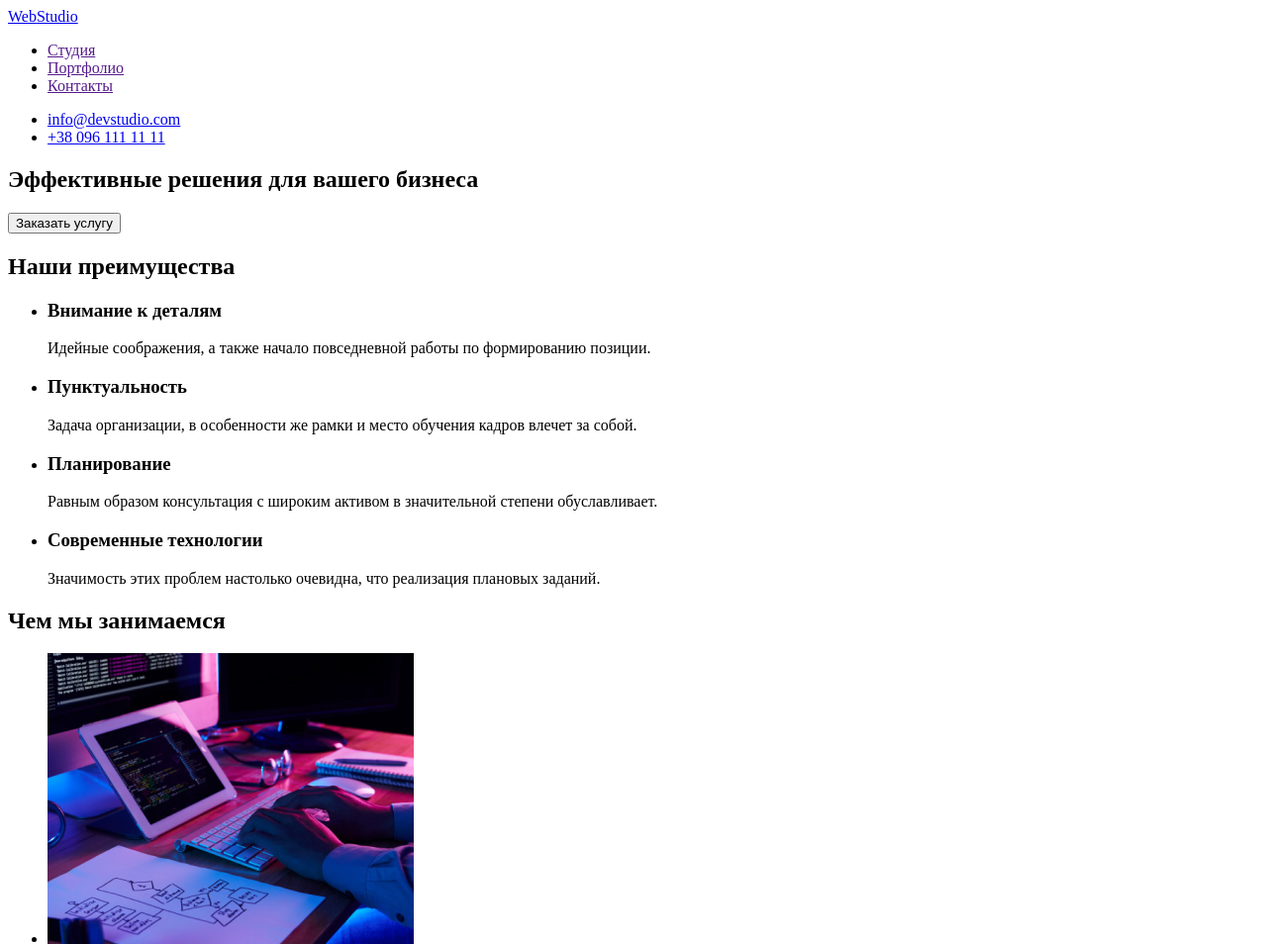
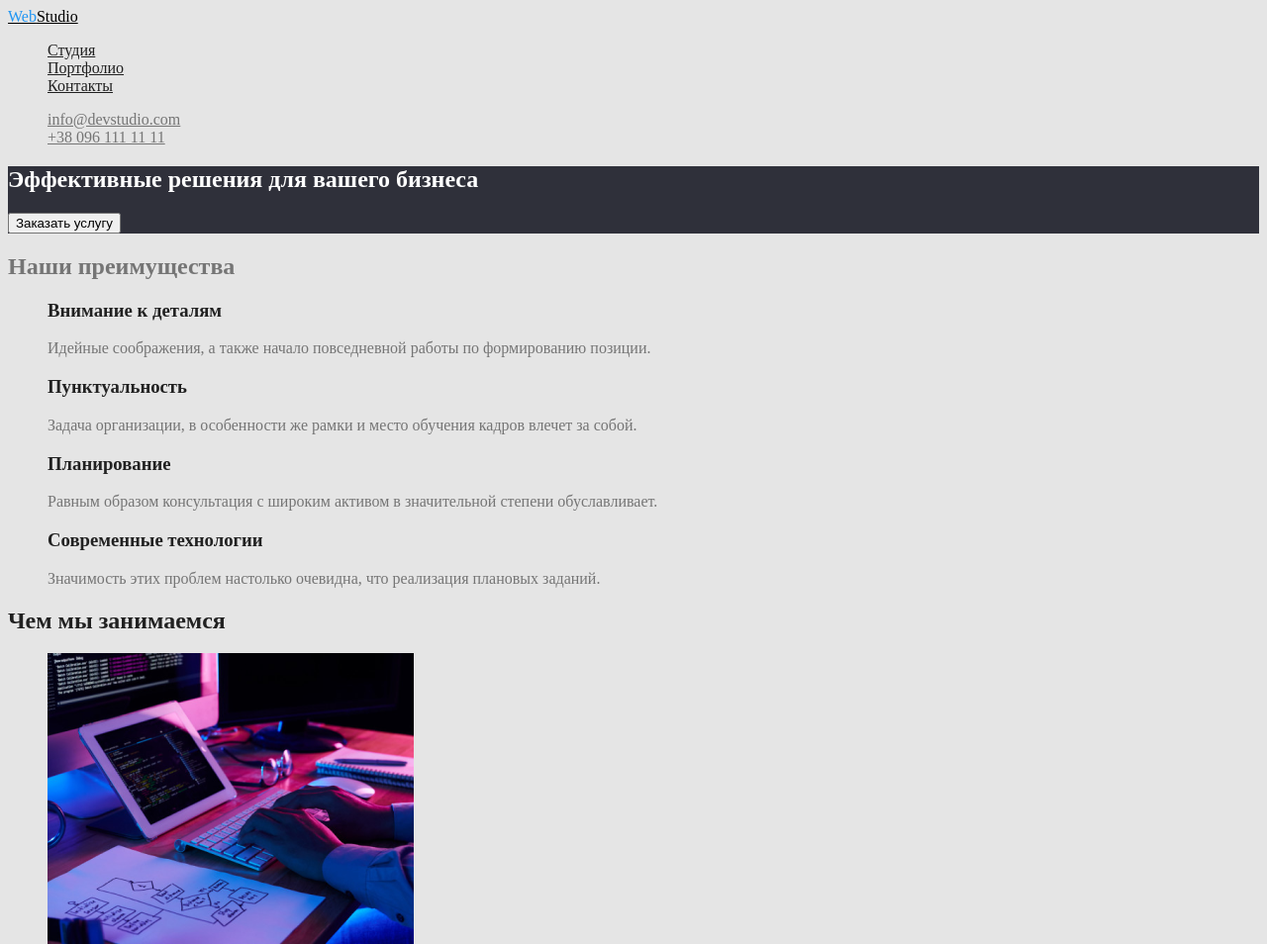
Before and after one commit to KateShepel/goit-markup-hw-02, a plain HTML site: page index.html in a window 1280 px wide. Shown: the top 954 px of the page at 99% size. Drawn offline with Linux system fonts and the light colour scheme.

Commit message:
Добавляет цвет текста

```diff
--- a/css/styles.css
+++ b/css/styles.css
@@ -1,6 +1,67 @@
-/* цвет основного текста #212121 */
-/* вторичный цвет текста #757575 */
-/* белый #FFFFFF */
+:root {
+  --primary-text-color: #757575;
+  --title-text-color: #212121;
+  --accent-color: #2196f3;
+  --primary-bg-color: #ffffff;
+}
+
+/* вторичный цвет текста, так как их не много #212121 (все заголовки) */
+/* основной цвет текста, тот которого больше всего на странице #757575 */
+/* белый #FFFFFF (первая секция с крупным текстом)*/
 /* чёрный #000000 */
 /* акцент синий #2196F3 */
-/*  */
+
+/* цвет фона #E5E5E5 */
+/* вторичный цвет фона светлый #F5F4FA */
+/* вторичный цвет фона тёмный #2F303A */
+
+body {
+  background-color: #e5e5e5;
+  color: var(--primary-text-color);
+}
+.logo {
+  color: #000000;
+}
+.logo > span {
+  color: var(--accent-color);
+}
+
+ul {
+  list-style: none;
+}
+/* Шапка сайта */
+/* Site nav */
+
+.site-nav a {
+  color: var(--title-text-color);
+}
+.site-nav a:hover,
+.site-nav a:focus {
+  color: var(--accent-color);
+}
+
+.contacts a {
+  color: var(--primary-text-color);
+}
+.contacts a:hover,
+.contacts a:focus {
+  color: var(--accent-color);
+}
+
+/* Hero */
+.hero {
+  background-color: #2f303a;
+}
+
+.hero-title {
+  color: #ffffff;
+}
+
+/* Section */
+.section-title {
+  color: var(--title-text-color);
+}
+
+/* Button */
+.button {
+}
```
